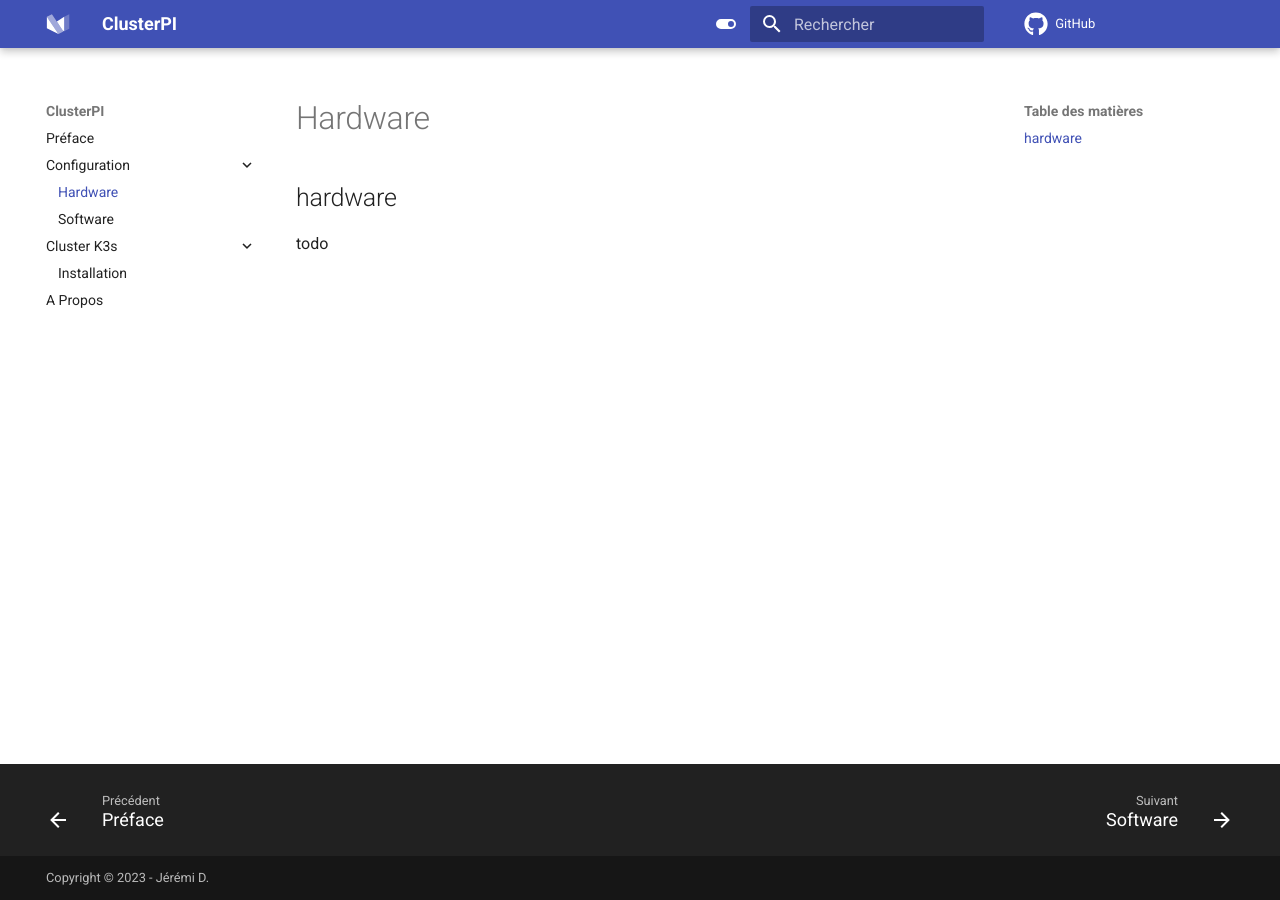
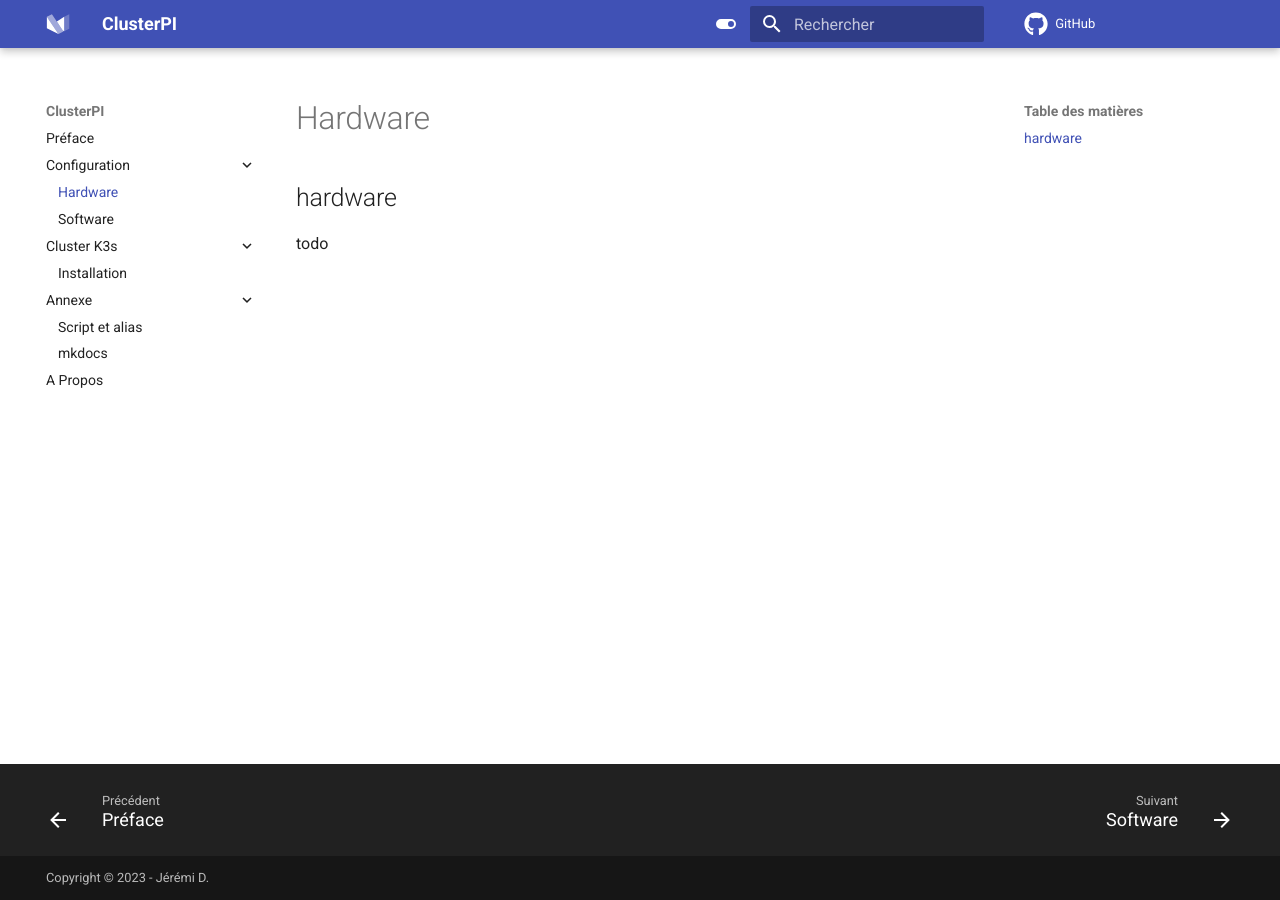
Before and after one commit to kayoo123/cluster-pi, an MkDocs documentation site: the page built from docs/config/hardware.md, in a window 1280 px wide. Built offline with MkDocs 1.6.1 and Material for MkDocs 9.7.7, drawn with Linux system fonts in a browser that asks for light colours; comment, search, counter and statistics services are not loaded.

Commit message:
Update mkdocs.yml

```diff
--- a/mkdocs.yml
+++ b/mkdocs.yml
@@ -96,4 +96,7 @@ nav:
       - Software: config/software.md
     - Cluster K3s:
       - Installation: install/k3s.md
+    - Annexe:
+      - Script et alias: annexe/script.md
+      - mkdocs: annexe/mkdocs.md
     - A Propos: about.md
```
